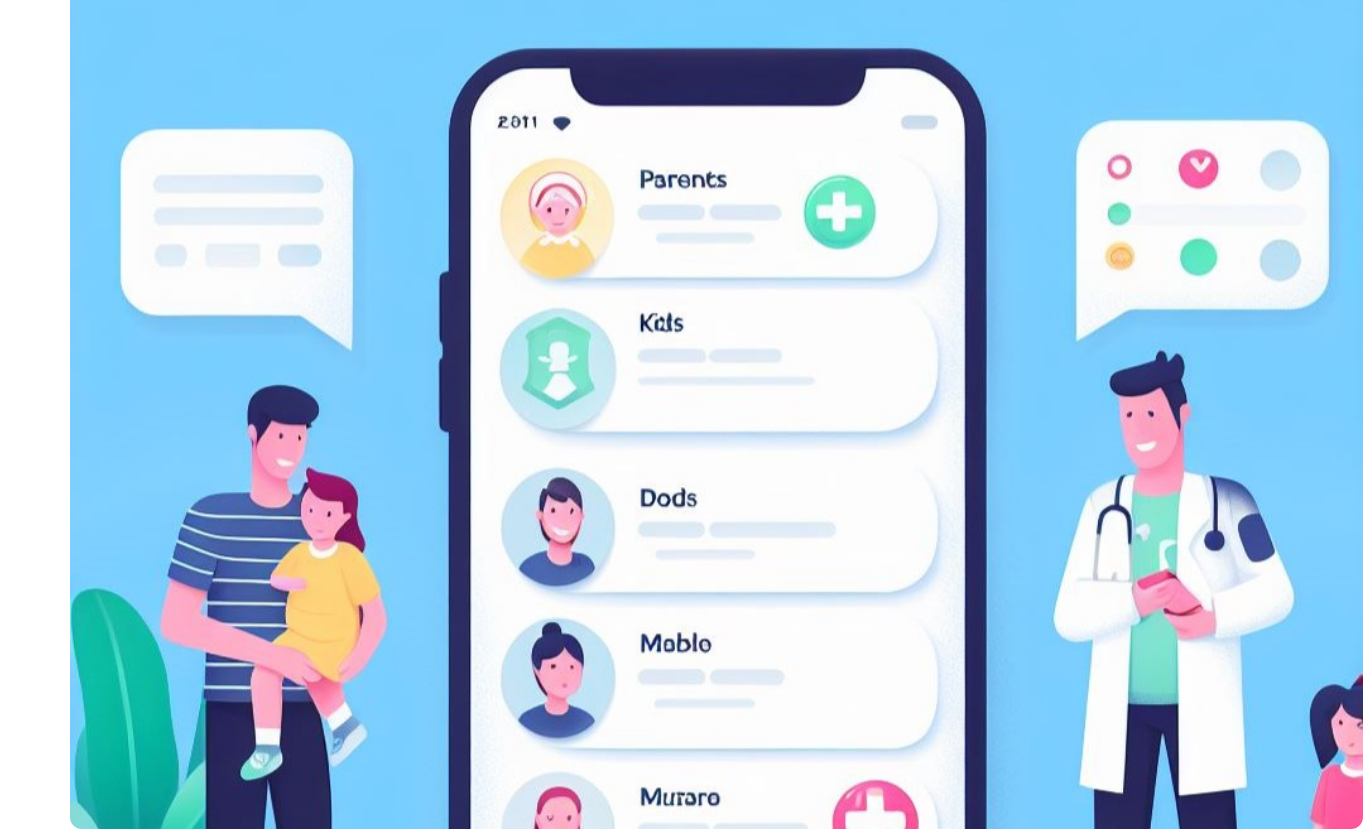
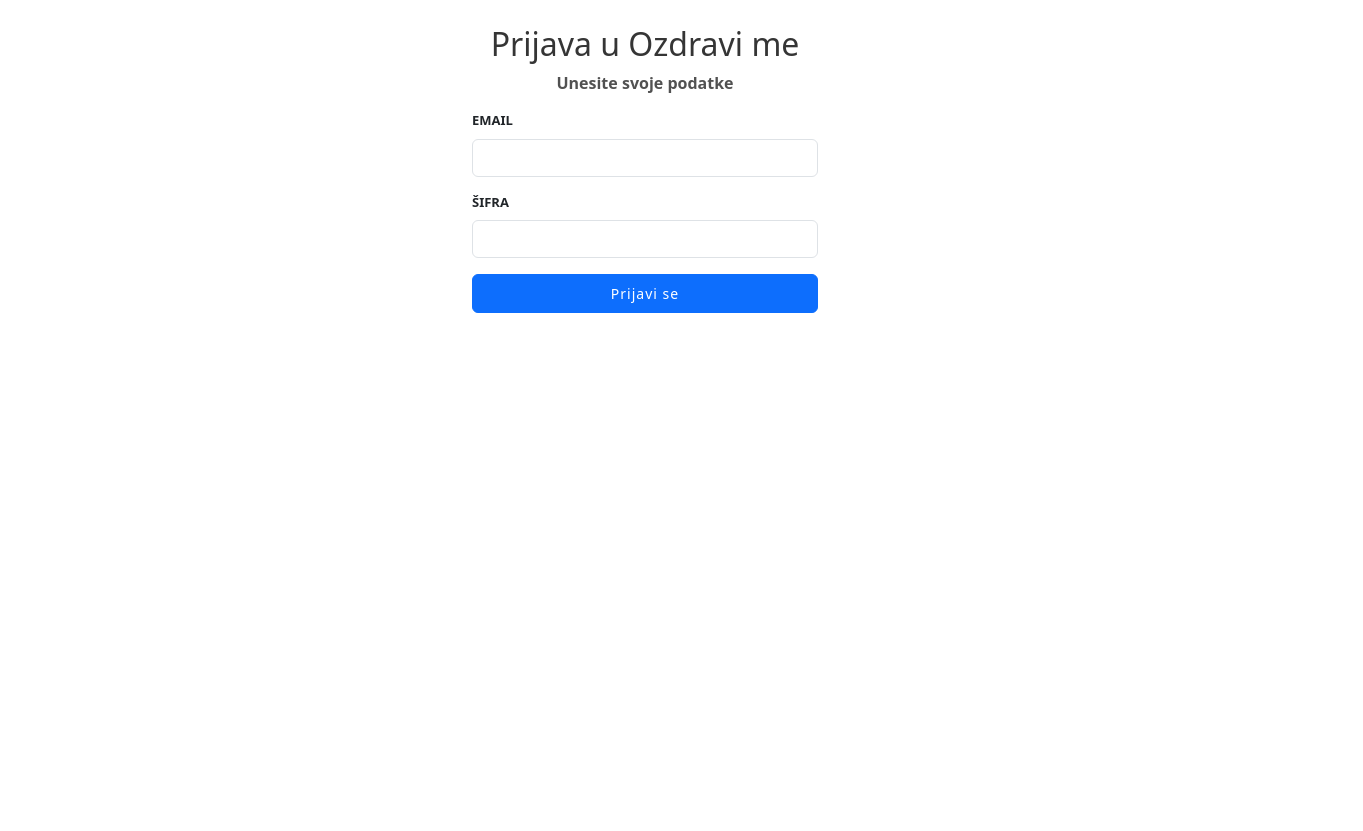
Before and after one commit to WeleByte/WeleByte, a React (Create React App) app in the folder IzvorniKod/ozdravi-frontend/: page / in a window 1280 px wide. Shown: the top 831 px of the page, 1363 px wide, since content can reach past the window. After the commit the page ends 800 px from the top, so only its background shows below. Built offline with nearby package versions, Linux system fonts and the light colour scheme.

Commit message:
popravak v2 logina

```diff
--- a/IzvorniKod/ozdravi-frontend/src/components/LoginPage.js
+++ b/IzvorniKod/ozdravi-frontend/src/components/LoginPage.js
@@ -7,7 +7,8 @@
     <div className="container  col-12" id = "loginContainer">
     <img src={loginVector} id ="loginVectorMobile" alt = "" ></img>
       <div className="row" id = "loginRow">
-        <div className="col-md-4 offset-md-4">
+
+        <div className="col-md-4 offset-md-4" >
           <h2>Prijava u Ozdravi me</h2>
           <p>Unesite svoje podatke</p>
           <form>
--- a/IzvorniKod/ozdravi-frontend/src/index.css
+++ b/IzvorniKod/ozdravi-frontend/src/index.css
@@ -34,22 +34,41 @@
 
 }
 
+
 #loginVectorMobile {
   height: auto !important;
-  width: 101vw;
+  width: 103vw;
   border-bottom-left-radius: 12px;
   border-bottom-right-radius: 12px;
 
-
 }
 
-#loginContainer {
-  padding:0px;
-  display:float;
-}
+
 
 #loginRow {
   padding-left: 20px;
-  padding-right: 20px;
+  padding-right: 10px;
   padding-top: 25px
 }
+
+
+/* CSS for screens above 570px */
+@media (min-width: 571px) {
+  #loginVectorMobile {
+    display: none !important;
+  }
+
+
+
+}
+/* CSS for screens above 570px */
+@media (max-width: 571px) {
+
+  #loginContainer {
+    padding:0px;
+    display:float;
+    margin:0px
+  }
+
+
+}
```
